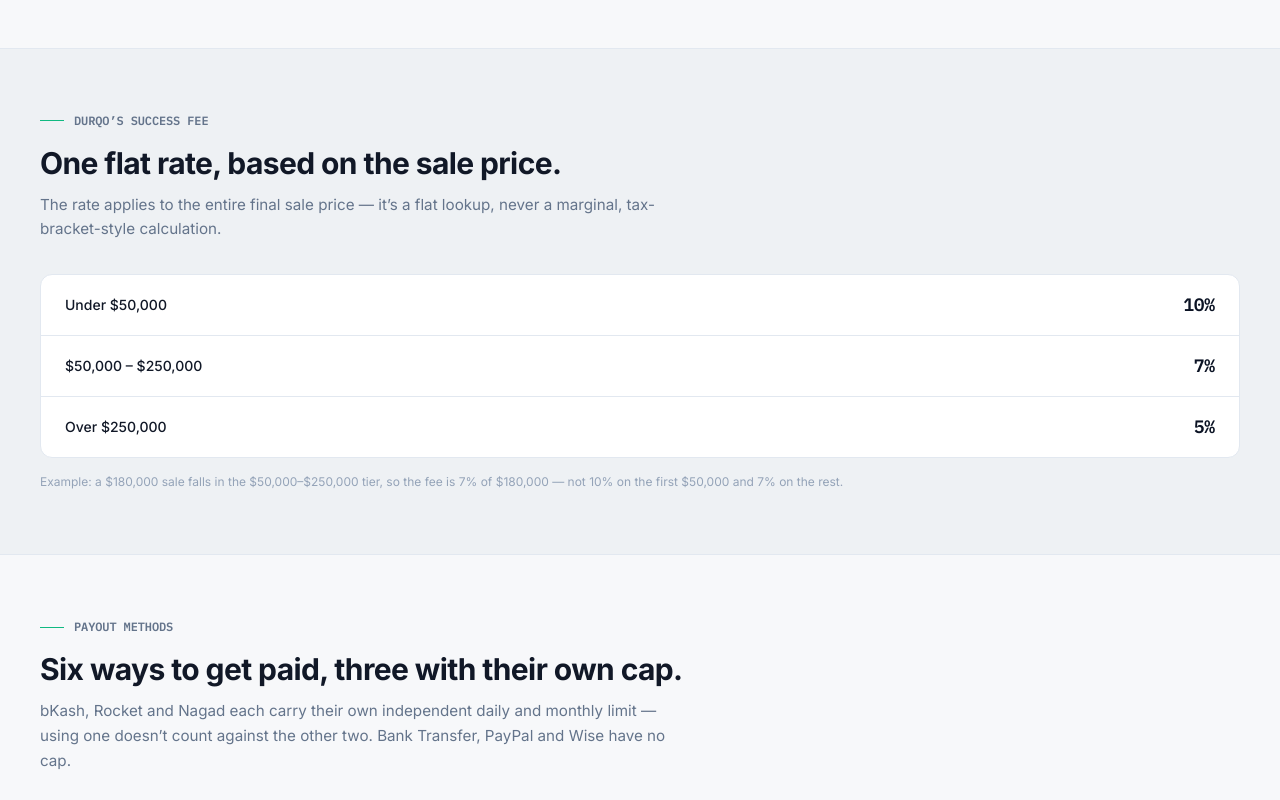
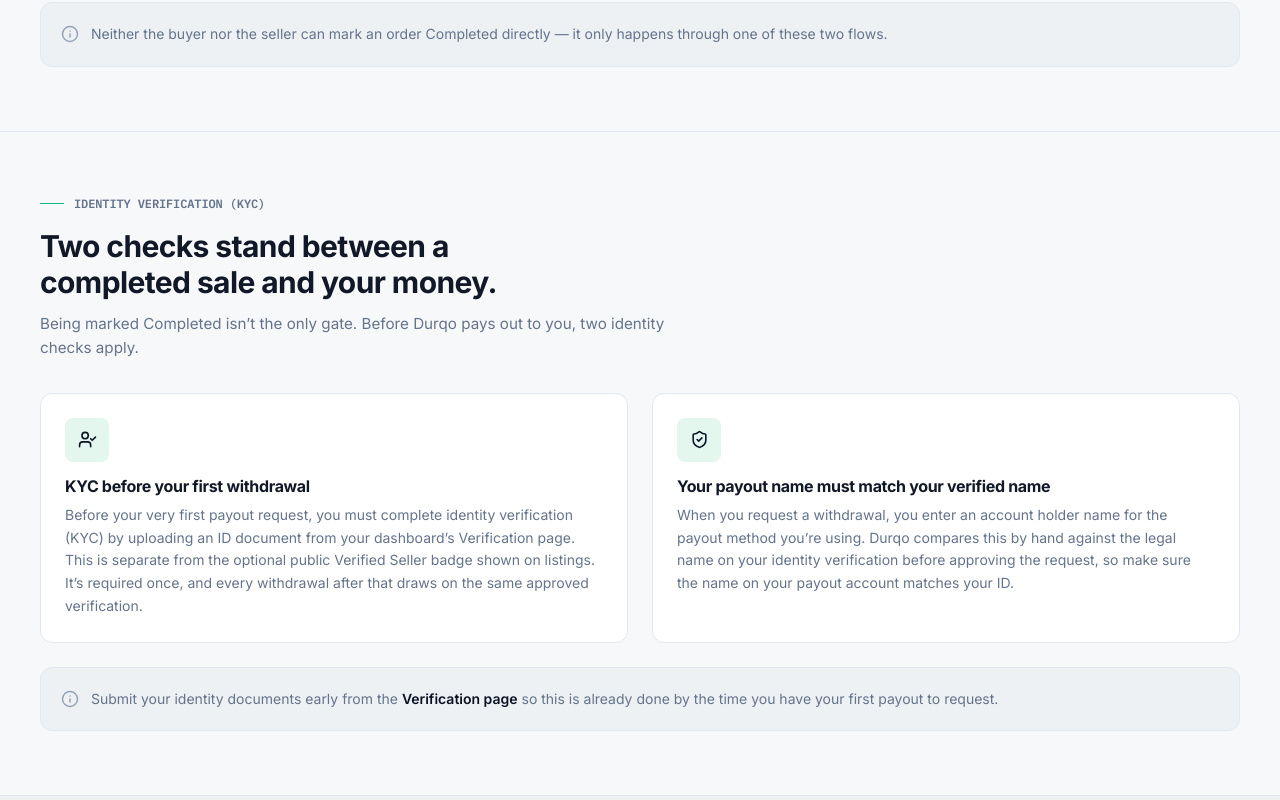
Before and after one commit to mdmanirmia/durqo-app, a Next.js app: page /seller-payouts in a window 1280 px wide. Shown: the part 1340-2140 px from the top of the page. Built offline with nearby package versions, Linux system fonts and the light colour scheme; no server answers.

Commit message:
KYC copy: update seller-payouts/page.tsx

```diff
--- a/src/app/seller-payouts/page.tsx
+++ b/src/app/seller-payouts/page.tsx
@@ -14,6 +14,7 @@ import {
   XCircle,
   Ban,
   Info,
+  UserCheck,
 } from "lucide-react";
 import Container from "@/components/ui/Container";
 import Button from "@/components/ui/Button";
@@ -74,6 +75,16 @@ import { Badge } from "@/components/ui/Badge";
 //   Requested or Under review (SELF_CANCELLABLE_STATUSES in earnings/
 //   page.tsx, matching cancel_withdrawal_request()'s own check) — after
 //   that point only an admin's status change moves it forward.
+//
+// Sep 22, 2026: this page never mentioned identity verification (KYC) at
+// all, even though it's a real, live gate on the first withdrawal
+// (profiles.payout_verified, enforced inside create_withdrawal_request()
+// itself — see claude/payout-policy-v2-deployment-addendum.md) — and never
+// mentioned the newer payout-name-matching requirement either (site
+// owner's KYC policy, Sep 2026 — see claude/kyc-identity-verification-and-
+// buyer-verification-addendum.md). Added a dedicated section plus a
+// KEY_FACTS strip item so this dedicated payouts explainer actually
+// explains both gates, not just the fee/method/status mechanics.
 export const metadata: Metadata = {
   title: "How Seller Payouts Work After a Completed Sale | Durqo",
   description:
@@ -122,6 +133,7 @@ function Inner({ children, className = "" }: { children: React.ReactNode; classN
 }
 
 const KEY_FACTS = [
+  { icon: UserCheck, label: "Identity verification (KYC) is required before your very first withdrawal" },
   { icon: Percent, label: "A flat Success Fee — 10% under $50k, 7% from $50k–$250k, 5% above $250k" },
   { icon: Wallet, label: "Available to Withdraw is already net of the fee — no surprise deduction later" },
   { icon: Clock, label: "Payout requests are normally reviewed within an estimated 3–5 business days" },
@@ -198,7 +210,7 @@ export default function SellerPayoutsPage() {
       <section className="border-b border-rule bg-paper-sunk py-10 sm:py-12">
         <Container>
           <Inner>
-            <div className="grid gap-4 sm:grid-cols-2 lg:grid-cols-4">
+            <div className="grid gap-4 sm:grid-cols-2 lg:grid-cols-3">
               {KEY_FACTS.map(({ icon: Icon, label }) => (
                 <div
                   key={label}
@@ -260,6 +272,57 @@ export default function SellerPayoutsPage() {
               <p className="text-sm leading-relaxed text-ink-soft">
                 Neither the buyer nor the seller can mark an order Completed directly — it only happens through
                 one of these two flows.
+              </p>
+            </div>
+          </Inner>
+        </Container>
+      </section>
+
+      {/* IDENTITY VERIFICATION (KYC) & NAME MATCHING */}
+      <section className="border-b border-rule py-14 sm:py-16">
+        <Container>
+          <Inner>
+            <div className="mb-8 max-w-[64ch]">
+              <DashEyebrow>Identity verification (KYC)</DashEyebrow>
+              <h2 className="text-2xl sm:text-3xl">Two checks stand between a completed sale and your money.</h2>
+              <p className="mt-3 text-[0.95rem] leading-relaxed text-ink-soft">
+                Being marked Completed isn&rsquo;t the only gate. Before Durqo pays out to you, two identity checks
+                apply.
+              </p>
+            </div>
+            <div className="grid gap-6 sm:grid-cols-2">
+              <div className="rounded-xl border border-rule bg-paper-raised p-6">
+                <span className="mb-3 grid h-11 w-11 place-items-center rounded-lg bg-brand-soft text-brand-strong">
+                  <UserCheck size={19} />
+                </span>
+                <h4 className="text-base font-semibold text-ink">KYC before your first withdrawal</h4>
+                <p className="mt-1.5 text-sm leading-relaxed text-ink-soft">
+                  Before your very first payout request, you must complete identity verification (KYC) by
+                  uploading an ID document from your dashboard&rsquo;s Verification page. This is separate from
+                  the optional public Verified Seller badge shown on listings. It&rsquo;s required once, and
+                  every withdrawal after that draws on the same approved verification.
+                </p>
+              </div>
+              <div className="rounded-xl border border-rule bg-paper-raised p-6">
+                <span className="mb-3 grid h-11 w-11 place-items-center rounded-lg bg-brand-soft text-brand-strong">
+                  <ShieldCheck size={19} />
+                </span>
+                <h4 className="text-base font-semibold text-ink">Your payout name must match your verified name</h4>
+                <p className="mt-1.5 text-sm leading-relaxed text-ink-soft">
+                  When you request a withdrawal, you enter an account holder name for the payout method you&rsquo;re
+                  using. Durqo compares this by hand against the legal name on your identity verification before
+                  approving the request, so make sure the name on your payout account matches your ID.
+                </p>
+              </div>
+            </div>
+            <div className="mt-6 flex items-start gap-3 rounded-xl border border-rule bg-paper-sunk p-5">
+              <Info size={18} className="mt-0.5 shrink-0 text-ink-faint" />
+              <p className="text-sm leading-relaxed text-ink-soft">
+                Submit your identity documents early from the{" "}
+                <a href="/dashboard/seller/verification" className="font-semibold text-brand-strong hover:underline">
+                  Verification page
+                </a>{" "}
+                so this is already done by the time you have your first payout to request.
               </p>
             </div>
           </Inner>
```
